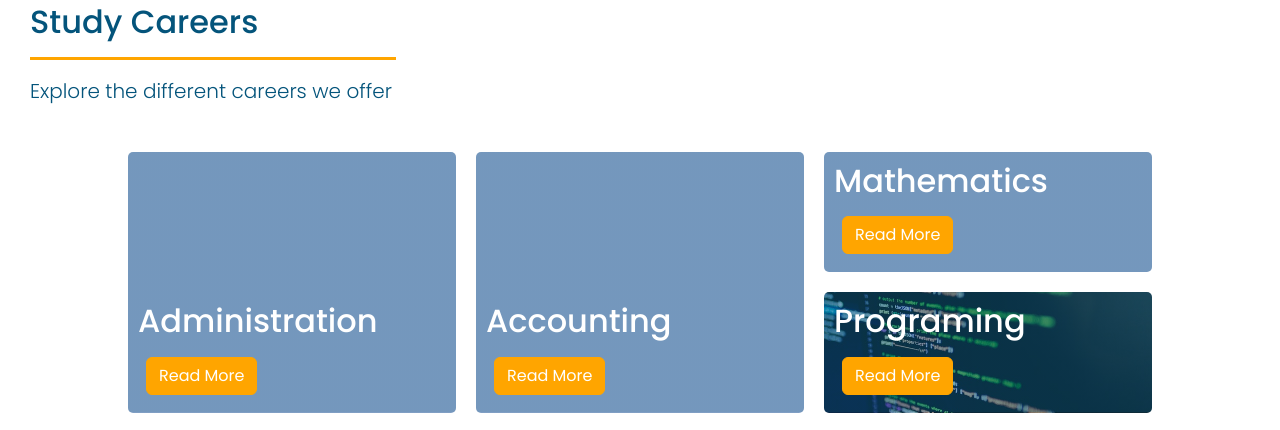
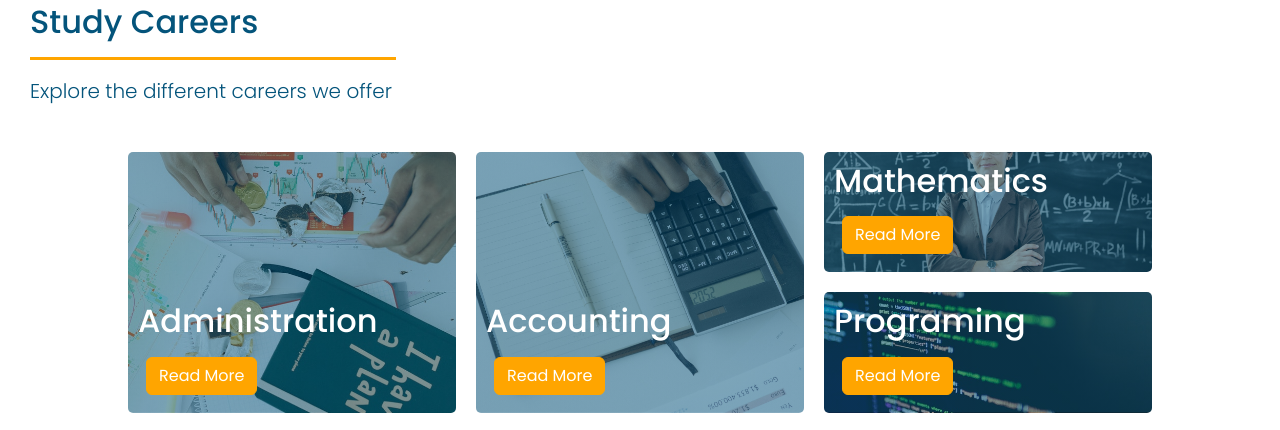
Before and after one commit to Eduaromp/strivePage, a plain HTML site: page index.html in a window 1280 px wide. Shown: the part 2584-3014 px from the top of the page. Drawn offline with nearby package versions, Linux system fonts and the light colour scheme; a script that the page names is missing; files whose address does not match are found by name.

Commit message:
Update style.css

```diff
--- a/style.css
+++ b/style.css
@@ -269,12 +269,12 @@ h3 {
 
 .card1 {
     grid-area: a;
-    background-image: linear-gradient(rgb(4, 84, 123, 0.5), rgb(4, 84, 123, 0.5)), url("assets\imagenes\IMAGE\ \ CATEGORY\ ADMINISTRATION.jpg");
+    background-image: linear-gradient(rgb(4, 84, 123, 0.5), rgb(4, 84, 123, 0.5)), url("assets/imagenes/IMAGE\ \ CATEGORY\ ADMINISTRATION.jpg");
 }
 
 .card2 {
     grid-area: b;
-    background-image: linear-gradient(rgb(4, 84, 123, 0.5), rgb(4, 84, 123, 0.5)), url("assets\imagenes\IMAGE\ \ CATEGORY\ ACCOUNTING.jpg");
+    background-image: linear-gradient(rgb(4, 84, 123, 0.5), rgb(4, 84, 123, 0.5)), url("assets/imagenes/IMAGE\ \ CATEGORY\ ACCOUNTING.jpg");
 }
 
 .card3 {
@@ -284,17 +284,17 @@ h3 {
 
 .card4 {
     grid-area: d;
-    background-image: linear-gradient(rgb(4, 84, 123, 0.5), rgb(4, 84, 123, 0.5)), url("assets\imagenes\IMAGE\ \ CATEGORY\ MATHEMATICS.jpg");
+    background-image: linear-gradient(rgb(4, 84, 123, 0.5), rgb(4, 84, 123, 0.5)), url("assets/imagenes/IMAGE\ \ CATEGORY\ MATHEMATICS.jpg");
 }
 
 .card5 {
     grid-area: e;
-    background-image: linear-gradient(rgb(4, 84, 123, 0.5), rgb(4, 84, 123, 0.5)), url("assets\imagenes/IMAGE\ \ CATEGORY\ PROGRAMMING.jpg");
+    background-image: linear-gradient(rgb(4, 84, 123, 0.5), rgb(4, 84, 123, 0.5)), url("assets/imagenes/IMAGE\ \ CATEGORY\ PROGRAMMING.jpg");
 }
 
 .card6 {
     grid-area: f;
-    background-image: linear-gradient(rgb(4, 84, 123, 0.5), rgb(4, 84, 123, 0.5)), url("assets\imagenes/IMAGE\ \ CATEGORY\ BIOLOGY.jpg");
+    background-image: linear-gradient(rgb(4, 84, 123, 0.5), rgb(4, 84, 123, 0.5)), url("assets/imagenes/IMAGE\ \ CATEGORY\ BIOLOGY.jpg");
 }
 
 .card1,
```
